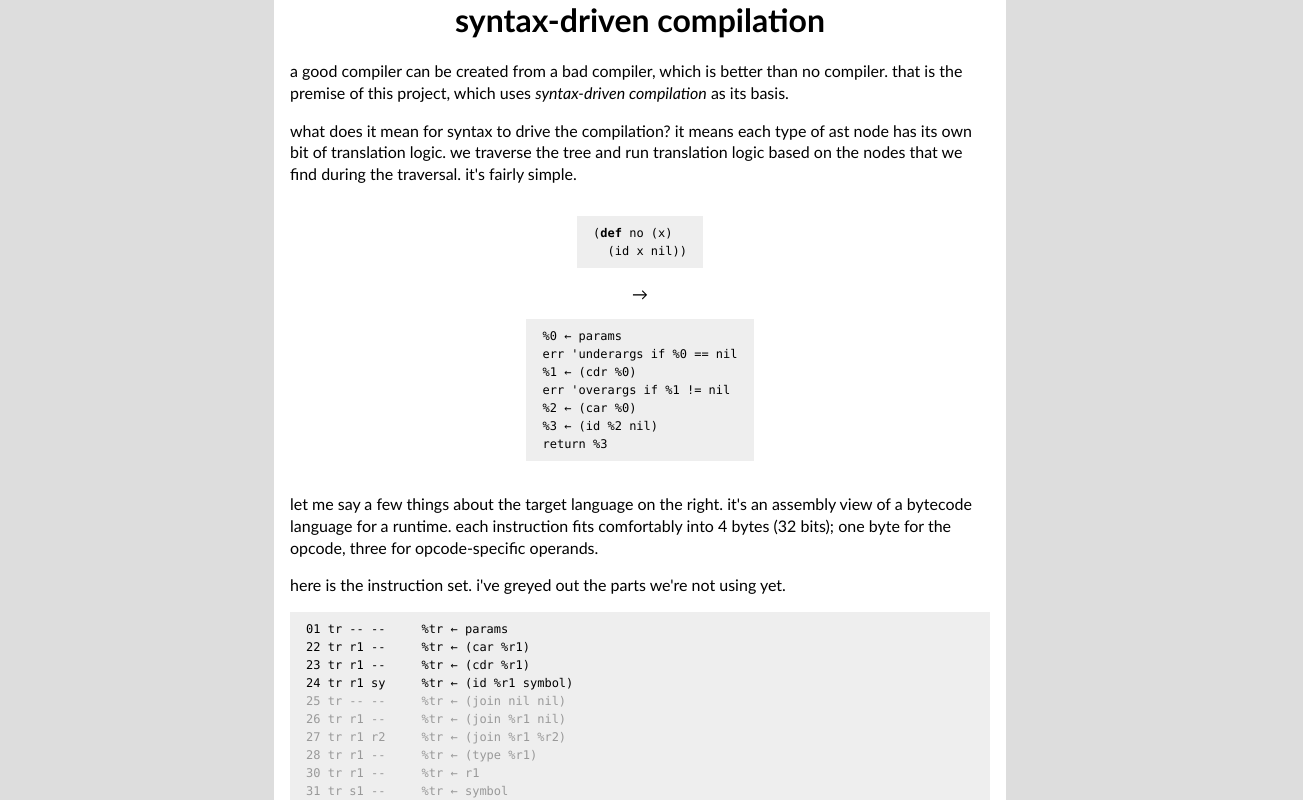
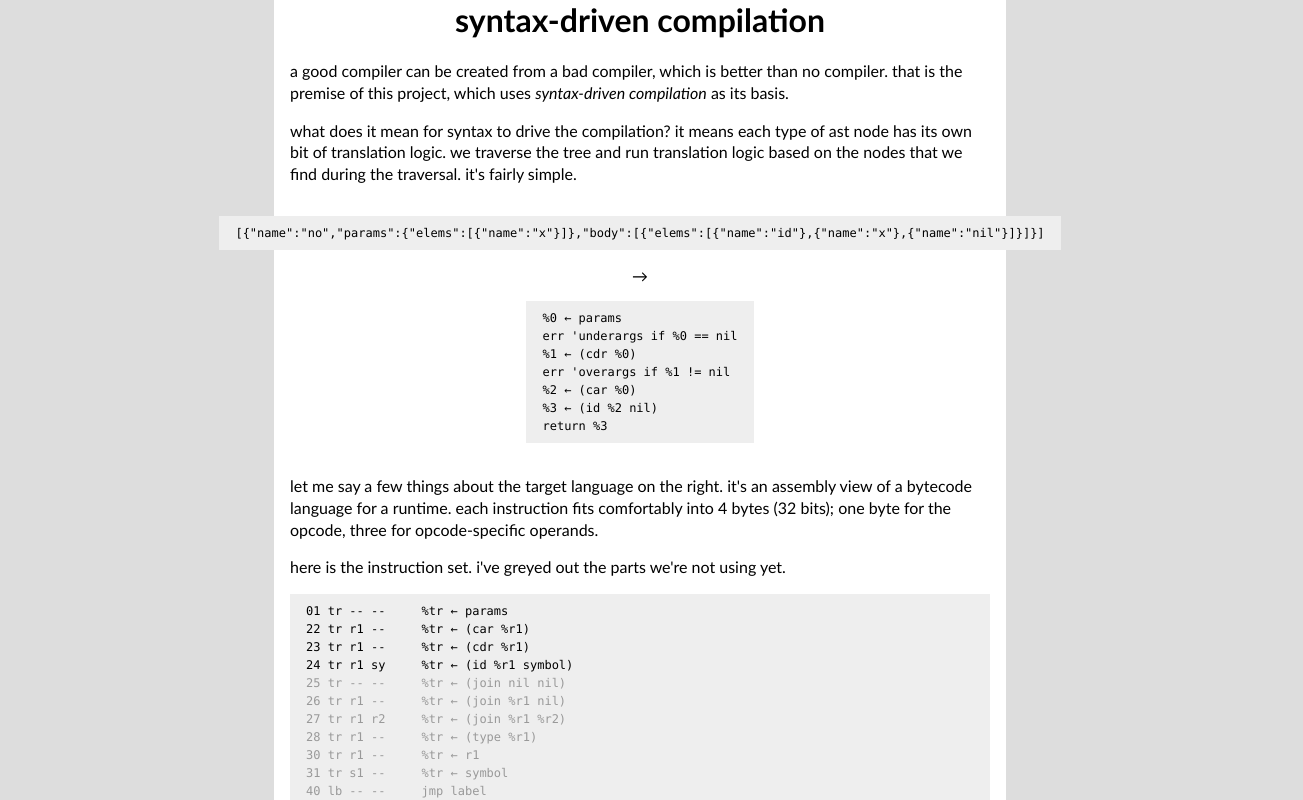
Before and after one commit to masak/syntax-driven, a React (Create React App) app: page / in a window 1280 px wide. Shown: the top 800 px of the page, 1303 px wide, since content can reach past the window. Built offline with nearby package versions, Linux system fonts and the light colour scheme.

Commit message:
Stuff a parser into Translation
This is ultimately in order to do better syntax highlighting.
Crazy, I know. Right now it's a step in a slightly unknown
direction.

```diff
--- a/src/components/Translation.js
+++ b/src/components/Translation.js
@@ -19,23 +19,215 @@ function deindent(s) {
   ).join("\n");
 }
 
-function highlight(s) {
-  let pos = 0;
-  let result = [];
-  while (s.indexOf("def", pos) !== -1) {
-    let newpos = s.indexOf("def", pos);
-    result.push(s.substring(pos, newpos));
-    result.push(<span class="keyword">def</span>);
-    pos = newpos + 3;
-  }
-  result.push(s.substring(pos));
-  return result;
+var Ev;
+(function (Ev) {
+    class OpenParen {
+    }
+    Ev.OpenParen = OpenParen;
+
+    class Ast {
+        constructor(ast) {
+            this.ast = ast;
+        }
+    }
+    Ev.Ast = Ast;
+
+    class Dot {
+    }
+    Ev.Dot = Dot;
+
+    class Quot {
+    }
+    Ev.Quot = Quot;
+})(Ev || (Ev = {}));
+
+var Ast;
+(function (Ast) {
+    class Func {
+        constructor(name, params, body) {
+            this.name = name;
+            this.params = params;
+            this.body = body;
+        }
+    }
+    Ast.Func = Func;
+
+    class List {
+        constructor(elems) {
+            this.elems = elems;
+        }
+    }
+    Ast.List = List;
+
+    class DottedList {
+        constructor(regularElems, lastElem) {
+            this.regularElems = regularElems;
+            this.lastElem = lastElem;
+        }
+    }
+    Ast.DottedList = DottedList;
+
+    class Quote {
+        constructor(datum) {
+            this.datum = datum;
+        }
+    }
+    Ast.Quote = Quote;
+
+    class Symbol {
+        constructor(name) {
+            this.name = name;
+        }
+    }
+    Ast.Symbol = Symbol;
+})(Ast || (Ast = {}));
+
+const WHITESPACE = /^[\s\n]*/;
+const SYMBOL = /^\w+/;
+
+function isSymbolOfName(ast, name) {
+    return ast instanceof Ast.Symbol && ast.name === name;
+}
+
+function isSymbol(ast) {
+    return ast instanceof Ast.Symbol;
+}
+
+function isParams(ast) {
+    return ast instanceof Ast.Symbol ||
+        ast instanceof Ast.List ||
+        ast instanceof Ast.DottedList;
+}
+
+function extractElems(stack) {
+    let elems = [];
+    while (stack.length > 0) {
+        let elem = stack.pop();
+        if (elem instanceof Ev.Quot) {
+            if (elems.length === 0) {
+                throw new Error("Quote marker without datum");
+            }
+            let datum = elems.shift();
+            if (datum instanceof Ev.Dot) {
+                throw new Error("Can't quote a dot");
+            }
+            let quote = new Ast.Quote(datum.ast);
+            elems.unshift(new Ev.Ast(quote));
+        }
+        else if (elem instanceof Ev.OpenParen) {
+            return elems;
+        }
+        else {
+            elems.unshift(elem);
+        }
+    }
+    throw new Error("Closing ')' without opening '('");
+}
+
+function toAst(ev) {
+    if (ev instanceof Ev.Ast) {
+        return ev.ast;
+    }
+    else {
+        throw new Error(`Not an AST: ${ev.constructor.name}`);
+    }
+}
+
+function toFunc(ev) {
+    if (ev instanceof Ev.Ast) {
+        if (ev.ast instanceof Ast.Func) {
+            return ev.ast;
+        }
+        else {
+            console.log(ev.ast);
+            throw new Error(`Not a function: ${ev.ast.constructor.name}`);
+        }
+    }
+    throw new Error(`Not a function: ${ev.constructor.name}`);
+}
+
+function parse(input) {
+    let stack = [];
+    let pos = 0;
+    while (pos < input.length) {
+        let whitespaceLength = WHITESPACE.exec(input.substring(pos));
+        pos += whitespaceLength[0].length;
+        if (pos >= input.length) {
+            break;
+        }
+        let m;
+        if (input.charAt(pos) === "(") {
+            stack.push(new Ev.OpenParen());
+            pos += 1;
+        }
+        else if (input.charAt(pos) === ")") {
+            let elems = extractElems(stack);
+            let dotIndex = elems.findIndex((e) => e instanceof Ev.Dot);
+            let list;
+            if (dotIndex !== -1 && dotIndex < elems.length - 2) {
+                throw new Error("Dot too early in list");
+            }
+            else if (dotIndex > elems.length - 2) {
+                throw new Error("Dot too late in list");
+            }
+            else if (dotIndex === -1) {
+                list = new Ast.List(elems.map(toAst));
+            }
+            else { // dotIndex === elems.length - 2
+                let regularElems = elems.slice(0, dotIndex).map(toAst);
+                let lastElem = toAst(elems[elems.length - 1]);
+                list = new Ast.DottedList(regularElems, lastElem);
+            }
+            let isFunctionDefinition = elems.length > 0 &&
+                toAst(elems[0]) instanceof Ast.Symbol &&
+                toAst(elems[0]).name === "def";
+            if (isFunctionDefinition) {
+                if (elems.length === 0) {
+                    throw new Error("Malformed function definition: zero elements");
+                }
+                let [firstElem, funcSymbol, params, ...body] = elems.map(toAst);
+                if (!isSymbolOfName(firstElem, "def")) {
+                    throw new Error("Malformed function definition: doesn't start with 'def'");
+                }
+                if (!isSymbol(funcSymbol)) {
+                    throw new Error("Malformed function definition: function name not symbol");
+                }
+                if (!isParams(params)) {
+                    throw new Error("Malformed funtion definition: params not a symbol or list");
+                }
+                stack.push(new Ev.Ast(new Ast.Func(funcSymbol.name, params, body)));
+            }
+            else { // regular case, create a list
+                stack.push(new Ev.Ast(list));
+            }
+            pos += 1;
+        }
+        else if (input.charAt(pos) === "'") {
+            stack.push(new Ev.Quot());
+            pos += 1;
+        }
+        else if (input.charAt(pos) === ".") {
+            stack.push(new Ev.Dot());
+            pos += 1;
+        }
+        else if ((m = SYMBOL.exec(input.substring(pos)))) {
+            let name = m[0];
+            stack.push(new Ev.Ast(new Ast.Symbol(name)));
+            pos += name.length;
+        }
+        else {
+            let fragment = input.substring(pos, pos + 10);
+            throw new Error(`Unrecognized input: '${fragment}'`);
+        }
+    }
+    let funcs = stack.map(toFunc);
+    return funcs;
 }
 
 const Translation = (props) => {
   let source = stripSurroundingEmpty(props.source);
   source = deindent(source);
-  source = highlight(source);
+  source = JSON.stringify(parse(source));
 
   let target = stripSurroundingEmpty(props.target);
   target = deindent(target);
```
